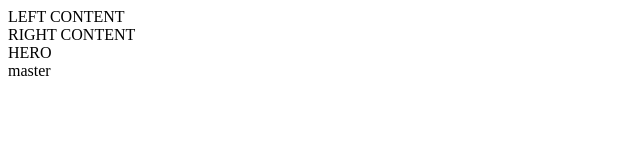
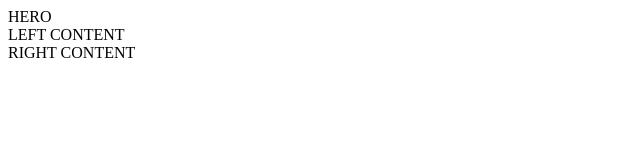
Before and after one commit to ESinkev/9-git-conflict, a plain HTML site: page index.html in a window 1280 px wide. Shown: the whole page, without its empty margins (0-640 px from the left). Drawn offline with Linux system fonts and the light colour scheme.

Commit message:
Merge branch 'master' into hero

```diff
--- a/index.html
+++ b/index.html
@@ -3,24 +3,19 @@
 <head>
     <meta charset="UTF-8">
     <meta name="viewport" content="width=device-width, initial-scale=1.0">
-    <title>Coming soon</title>
+    <title>Document</title>
 </head>
 <body>
+    <div class="hero">
+        HERO
+    </div>
     <main>
         <div class="left">
             LEFT CONTENT
         </div>
-          <main>
-
         <div class="right">
             RIGHT CONTENT
         </div>
-
     </main>
-
-    <div class="hero">
-         HERO
-        </div>
-     master
 </body>
 </html>
```
